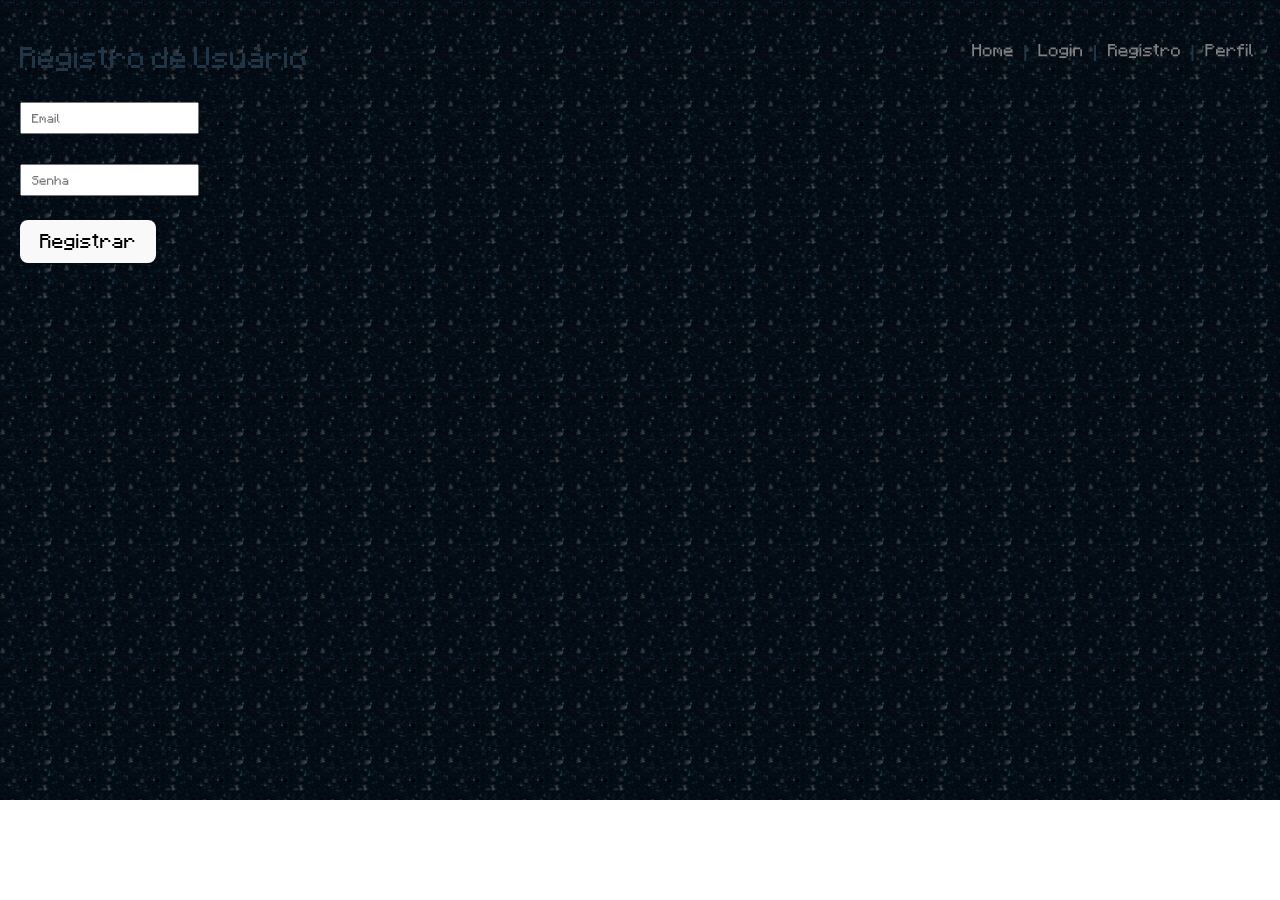
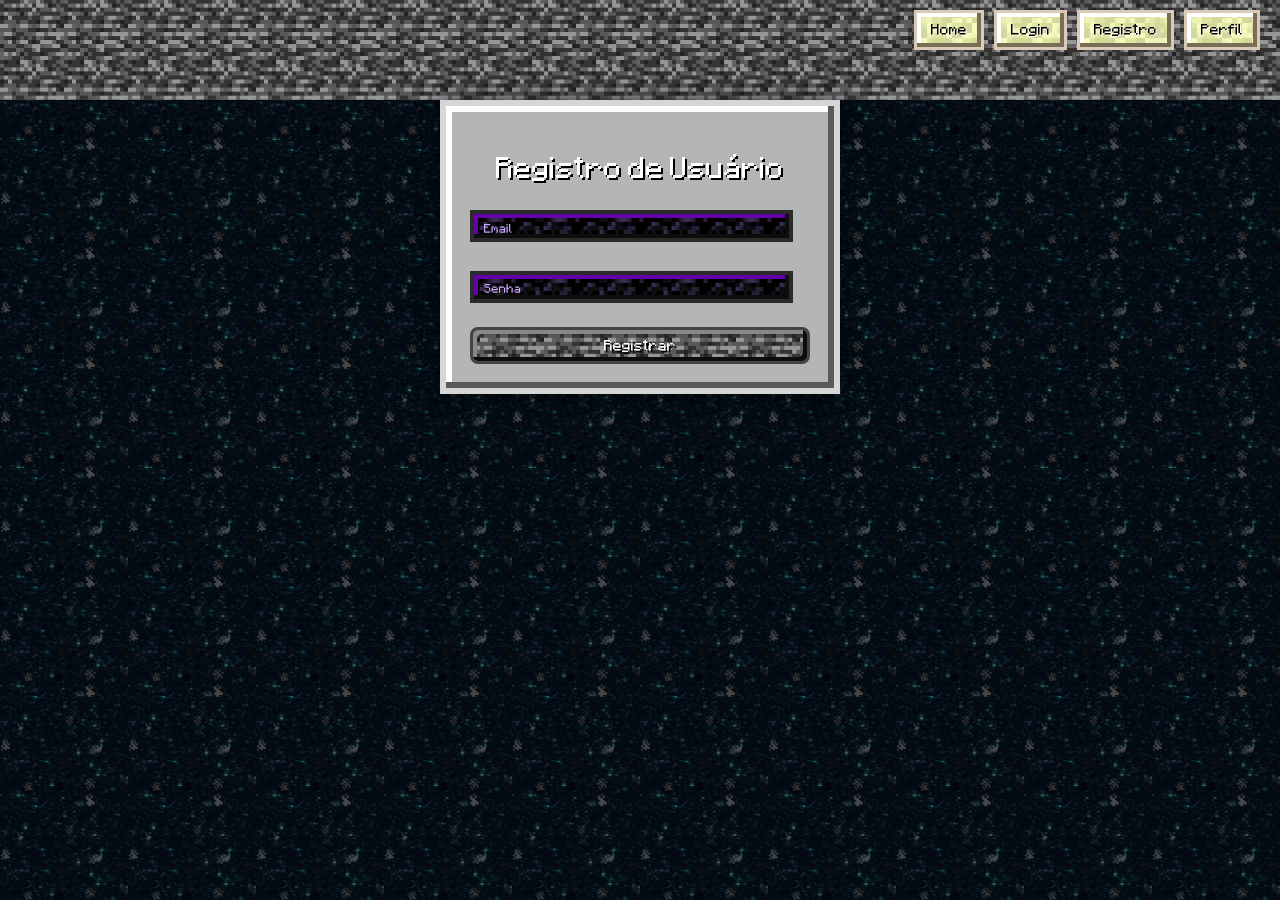
Before and after one commit to Qlqr1/biblioteca, a React (Vite) app in the folder frontend/: page /register in a window 1280 px wide. Before the commit the page ends 800 px from the top, so only its background shows below. Built offline with nearby package versions, Linux system fonts and the light colour scheme.

Commit message:
Grandes mudanças de estilo
Estilização de todas as páginas do sistema, desde botões até texto.

```diff
--- a/frontend/src/App.jsx
+++ b/frontend/src/App.jsx
@@ -1,39 +1,36 @@
 import { BrowserRouter as Router, Routes, Route, Link, Navigate } from 'react-router-dom';
 import Login from './components/Login';
-import Register from './components/Register.jsx'; // <--- NOVIDADE 1: Importar o componente
+import Register from './components/Register.jsx';
 import Dashboard from './components/Dashboard';
 import Inicio from './components/Inicio.jsx';
 import Livro from './components/Livro.jsx';
 
-// Componente que atua como um 'guarda de rota'
+// Guarda de rota
 const ProtectedRoute = ({ children }) => {
   const token = localStorage.getItem('token');
-  // Se não houver token, redireciona o usuário para a página de login
-  if (!token) {
-    return <Navigate to="/login" replace />;
-  }
-  // Se houver token, permite que o componente filho (Dashboard) seja renderizado
+  if (!token) return <Navigate to="/login" replace />;
   return children;
 };
 
 function App() {
   return (
     <Router>
-      <header>
-        <nav>
-          <Link to="/">Home</Link> |
-          <Link to="/login">Login</Link> |
-          <Link to="/register">Registro</Link> |
-          <Link to="/dashboard">Perfil</Link>
-        </nav>
-      </header>
+
+      {/* NAV — agora sem header */}
+      <nav className="nav-mc">
+        <Link to="/" className="nav-btn">Home</Link>
+        <Link to="/login" className="nav-btn">Login</Link>
+        <Link to="/register" className="nav-btn">Registro</Link>
+        <Link to="/dashboard" className="nav-btn">Perfil</Link>
+      </nav>
+
+      {/* ROTAS */}
       <Routes>
-        {/* Rotas Públicas */}
         <Route path="/" element={<Inicio />} />
         <Route path="/login" element={<Login />} />
         <Route path="/register" element={<Register />} />
         <Route path="/livro/:id" element={<Livro />} />
-        {/* Rota Protegida */}
+
         <Route
           path="/dashboard"
           element={
--- a/frontend/src/components/Dashboard.jsx
+++ b/frontend/src/components/Dashboard.jsx
@@ -11,35 +11,28 @@ function Dashboard() {
   const handleSubmit = async (e) => {
     e.preventDefault();
     try {
-      // 1. Envia os dados para a rota de registro do backend
       await api.post('/auth/texto', { titulo, conteudo });
-      // 2. Notifica o usuário e redireciona para o login
       alert('Livro postado com sucesso!');
-
     } catch (error) {
-      // 3. Trata erros, como 'Email já cadastrado'
       const message = error.response?.data?.message || 'Erro ao postar. Tente novamente.';
       alert(message);
     }
   };
 
   useEffect(() => {
-    // Esta função tenta acessar a rota protegida do backend
     const fetchProtectedData = async () => {
       try {
-        // A requisição usa o interceptor do Axios para enviar o token automaticamente
         const response = await api.get('http://localhost:5000/api/protected');
         setMessage(response.data.message);
       } catch (error) {
-        // Se houver um erro, o token pode estar inválido. Redireciona para o login.
         console.error('Erro ao acessar rota protegida:', error);
-        localStorage.removeItem('token'); // Remove o token inválido
+        localStorage.removeItem('token');
         navigate('/login');
       }
     };
 
     fetchProtectedData();
-  }, [navigate]); // O array vazio garante que o efeito só rode uma vez
+  }, [navigate]);
 
   const handleLogout = () => {
     localStorage.removeItem('token');
@@ -48,31 +41,39 @@ function Dashboard() {
 
   return (
     <>
-      <div style={{ padding: '20px' }}>
-          <h2>Perfil</h2>
+      <div className="painel-inventario">
+        <h2 className="titulo-secao">Perfil</h2>
         <p>{message}</p>
-          <button onClick={handleLogout}>Sair</button>
+        <button className="botao-bedrock" onClick={handleLogout}>Sair</button>
       </div>
-      <div>
-          <h3>Postar livro</h3>
+
+      <div className="painel-inventario">
+        <h3 className="titulo-secao">Postar Livro</h3>
+
         <form onSubmit={handleSubmit}>
           <input
             type="text"
+            className="input-obsidian"
             value={titulo}
             onChange={(e) => setTitulo(e.target.value)}
             placeholder="Título do Livro"
             required
           />
+
           <br /><br />
-            <input
-              type="text"
+
+          <textarea
+            className="input-obsidian"
             value={conteudo}
             onChange={(e) => setConteudo(e.target.value)}
             placeholder="Conteúdo do livro"
+            rows={5}
             required
           />
+
           <br /><br />
-            <button type="submit">Adicionar Livro</button>
+
+          <button className="botao-bedrock" type="submit">Adicionar Livro</button>
         </form>
       </div>
     </>
--- a/frontend/src/components/Login.jsx
+++ b/frontend/src/components/Login.jsx
@@ -28,8 +28,8 @@ function Login() {
   };
 
   return (
-    <div style={{ padding: '20px' }}>
-      <h2>Login</h2>
+    <div className="painel-inventario" style={{ maxWidth: '400px', marginTop: '100px' }}>
+      <h2 style={{ color: '#fff', textShadow: '2px 2px #000', textAlign: 'center' }}>Login</h2>
       <form onSubmit={handleSubmit}>
         <input
           type="email"
@@ -37,6 +37,7 @@ function Login() {
           onChange={(e) => setEmail(e.target.value)}
           placeholder="Email"
           required
+          className="input-obsidian"
         />
         <br /><br />
         <input
@@ -45,9 +46,10 @@ function Login() {
           onChange={(e) => setPassword(e.target.value)}
           placeholder="Senha"
           required
+          className="input-obsidian"
         />
         <br /><br />
-        <button type="submit">Entrar</button>
+        <button type="submit" className="botao-bedrock" style={{ width: '100%' }}>Entrar</button>
       </form>
     </div>
   );
--- a/frontend/src/components/Register.jsx
+++ b/frontend/src/components/Register.jsx
@@ -26,8 +26,8 @@ function Register() {
     };
 
     return (
-        <div style={{ padding: '20px' }}>
-            <h2>Registro de Usuário</h2>
+        <div className="painel-inventario" style={{ maxWidth: '400px', marginTop: '100px' }}>
+            <h2 style={{ color: '#fff', textShadow: '2px 2px #000', textAlign: 'center' }}>Registro de Usuário</h2>
             <form onSubmit={handleSubmit}>
                 <input
                     type="email"
@@ -35,6 +35,7 @@ function Register() {
                     onChange={(e) => setEmail(e.target.value)}
                     placeholder="Email"
                     required
+                    className="input-obsidian"
                 />
                 <br /><br />
                 <input
@@ -43,9 +44,10 @@ function Register() {
                     onChange={(e) => setPassword(e.target.value)}
                     placeholder="Senha"
                     required
+                    className="input-obsidian"
                 />
                 <br /><br />
-                <button type="submit">Registrar</button>
+                <button type="submit" className="botao-bedrock" style={{ width: '100%' }}>Registrar</button>
             </form>
         </div>
     );
--- a/frontend/src/index.css
+++ b/frontend/src/index.css
@@ -3,10 +3,12 @@
   src: url("/fonts/Minecraftia-Regular.ttf") format("truetype");
 }
 
+/* ---------------------- */
+/* RESET E BASE           */
+/* ---------------------- */
 input {
   font-family: "Minecraftia", sans-serif !important;
   font-size: 10px;
-
   height: 32px;
   padding: 8px 10px;
   box-sizing: border-box;
@@ -24,9 +26,10 @@ textarea::placeholder {
   line-height: 1.5;
   font-weight: 400;
 
-  color-scheme: light dark;
-  color: rgba(255, 255, 255, 0.87);
-  background-color: #242424;
+  background-image: url("/img/bedrock.jpeg");
+  background-size: 5%;
+  background-repeat: repeat;
+  background-position: top left;
 
   font-synthesis: none;
   text-rendering: optimizeLegibility;
@@ -39,15 +42,14 @@ body {
   margin: 0;
   min-width: 320px;
   min-height: 100vh;
-  background-image: url(/public/img/portal.gif);
-  background-size: 5%;
+
+  background-image: url("/img/portal.gif");
+  background-size: 10%;
+  background-repeat: repeat;
+  background-position: top left;
 }
 
-h1 {
-  font-size: 3.2em;
-  line-height: 1.1;
-}
-
+/* garante que regras genéricas de button não escondam a textura */
 button {
   border-radius: 8px;
   border: 1px solid transparent;
@@ -55,9 +57,9 @@ button {
   font-size: 1em;
   font-weight: 500;
   font-family: inherit;
-  background-color: #1a1a1a;
+  background-color: transparent;
   cursor: pointer;
-  transition: border-color 0.25s;
+  transition: border-color 0.25s, transform 0.12s;
 }
 
 button:hover {
@@ -69,46 +71,109 @@ button:focus-visible {
   outline: 4px auto -webkit-focus-ring-color;
 }
 
+/* ---------------------- */
+/* BOTÕES BEDROCK         */
+/* ---------------------- */
+button.botao-bedrock,
+.botao-bedrock {
+  border-radius: 8px;
+  border: 3px solid #444;
+  padding: 0.6em 1.2em;
+  font-size: 12px;
+  font-weight: 500;
+  font-family: "Minecraftia";
+  cursor: pointer;
+
+  background-image: url("/img/bedrock.jpeg") !important;
+  background-size: 64px !important;
+  background-repeat: repeat !important;
+  background-position: center !important;
+
+  background-color: #1a1a1a !important;
+  color: #fff;
+  text-shadow: 2px 2px #000;
+
+  box-shadow:
+    inset -4px -4px 0 #0d0d0d,
+    inset 4px 4px 0 #888;
+}
+
+button.botao-bedrock:hover,
+.botao-bedrock:hover {
+  filter: brightness(1.15);
+  border-color: #8a2be2;
+  transform: translateY(-2px);
+}
+
+/* ---------------------- */
+/* NAV CORRIGIDA – NÃO QUEBRA O TÍTULO */
+/* ---------------------- */
+header {
+  display: none !important;
+}
+
+.nav-mc {
+  position: absolute;
+  top: 10px;
+  right: 20px;
+  display: flex;
+  gap: 10px;
+  font-family: "Minecraftia", sans-serif;
+  z-index: 999;
+}
+
+.nav-btn {
+  padding: 8px 14px;
+  border: 3px solid #d9cbb8;
+  font-size: 12px;
+  font-family: "Minecraftia";
+  text-decoration: none;
+
+  background-image: url("/img/endstone.jpeg");
+  background-size: 80px;
+  background-repeat: repeat;
+
+  color: #000;
+  text-shadow: 1px 1px #fff;
+
+  box-shadow:
+    inset -4px -4px 0 #7a6d55,
+    inset 4px 4px 0 #ffffff;
+
+  cursor: pointer;
+  transition: transform 0.15s ease, filter 0.2s ease;
+}
+
+.nav-btn:hover {
+  filter: brightness(1.2);
+  transform: scale(1.05);
+  border-color: #e4d7c3;
+}
+
+/* ---------------------- */
+/* MODO CLARO             */
+/* ---------------------- */
 @media (prefers-color-scheme: light) {
   :root {
     color: #213547;
-    background-color: #ffffff;
   }
 
   a:hover {
     color: #747bff;
   }
-
-  button {
-    background-color: #f9f9f9;
-  }
 }
 
-nav {
-  position: absolute;
-  top: 5%;
-  right: 2%;
-
-  display: flex;
-  gap: 10px;
-  font-family: "Minecraftia", sans-serif;
-}
-
-nav a {
-  color: #808080;
-  text-decoration: none;
-  font-size: 14px;
-}
-
-nav a:hover {
-  color: #ffffff;
-}
-
+/* ---------------------- */
+/* CARDS DE LIVRO         */
+/* ---------------------- */
 .livros-container {
-  display: flex;
-  flex-direction: column;
-  gap: 15px;
-  margin-top: 20px;
+  display: grid;
+  grid-template-columns: repeat(auto-fill, minmax(180px, 1fr));
+  gap: 12px;
+  margin-top: 25px;
+  padding: 10px;
+  width: 90%;
+  max-width: 900px;
 }
 
 .livros-container.vazio {
@@ -126,23 +191,149 @@ nav a:hover {
   text-align: center;
 }
 
-.erro-container {
-  height: 70vh;
-  display: flex;
-  justify-content: center;
-  align-items: center;
+.livro-card {
+  background: #8b8b8b;
+  border: 4px solid #c6c6c6;
+  box-shadow:
+    inset -4px -4px 0 #555555,
+    inset 4px 4px 0 #ffffff;
+  padding: 10px;
+  cursor: pointer;
+  font-family: "Minecraftia";
+  color: #ffffff;
+  text-shadow: 2px 2px #000;
+  user-select: none;
+  transition: transform 0.15s ease;
 }
 
-.erro-msg {
+.livro-card:hover {
+  background: #a0a0a0;
+  transform: scale(1.03);
+  box-shadow:
+    inset -4px -4px 0 #444444,
+    inset 4px 4px 0 #f0f0f0;
+}
+
+.livro-card h3 {
+  margin: 5px 0 10px;
+  font-size: 14px;
+}
+
+.livro-card p {
+  margin: 0;
+  font-size: 10px;
+}
+
+/* ---------------------- */
+/* PAINEL INVENTÁRIO      */
+/* ---------------------- */
+.painel-inventario {
+  background: #b5b5b5;
+  border: 6px solid #d6d6d6;
+  box-shadow:
+    inset -6px -6px 0 #5a5a5a,
+    inset 6px 6px 0 #ffffff,
+    0 0 20px rgba(0, 0, 0, 0.6);
+  width: 70%;
+  margin: 40px auto;
+  padding: 24px;
   font-family: "Minecraftia";
-  font-size: 22px;
-  color: #ff4d4d;
-  text-shadow: 2px 2px 0px #000;
-  background: rgba(20, 20, 20, 0.85);
-  padding: 15px 25px;
-  border: 20px solid transparent;
-  border-image-source: url("/img/Redstone_blok_tile.jpg");
-  border-image-slice: 30;
-  border-image-width: 20px;
-  border-image-repeat: round;
+  color: #000;
+  text-shadow: 1px 1px #fff;
+  box-sizing: border-box;
+  border-radius: 0;
 }
+
+/* ---------------------- */
+/* TÍTULOS E CONTEÚDO     */
+/* ---------------------- */
+.titulo-livro {
+  font-size: 14px;
+  margin-bottom: 10px;
+  text-shadow: 2px 2px #000;
+  color: #fff;
+  line-height: 1.4;
+}
+
+.autor-livro {
+  font-size: 12px;
+  margin-bottom: 12px;
+  color: #fff;
+  text-shadow: 2px 2px #000;
+}
+
+.conteudo-livro {
+  font-size: 12px;
+  line-height: 1.7;
+  white-space: pre-wrap;
+  color: #fff;
+  text-shadow: 2px 2px #000;
+}
+
+.painel-inventario .titulo-livro,
+.painel-inventario .autor-livro,
+.painel-inventario .conteudo-livro {
+  font-family: "Minecraftia", monospace;
+}
+
+html,
+body {
+  margin: 0 !important;
+  padding: 0 !important;
+  background-color: black;
+}
+
+.header-container {
+  width: 100%;
+  text-align: center;
+  margin-top: 20px;
+}
+
+.titulo-ender {
+  font-family: "Minecraftia";
+  font-size: 40px;
+  margin: 0;
+  padding: 0;
+  color: #d27cff;
+  text-shadow:
+    3px 3px 0px #000,
+    0 0 10px #b340ff,
+    0 0 20px #7a00cc;
+  display: block;
+  width: 100%;
+}
+
+.subtitulo {
+  margin-top: 8px;
+  font-size: 14px;
+  font-family: "Minecraftia";
+  color: #e6d6ff;
+  text-shadow: 2px 2px #000;
+}
+
+/* ---------------------- */
+/* INPUTS OBSIDIAN        */
+/* ---------------------- */
+.input-obsidian {
+  font-family: "Minecraftia", sans-serif !important;
+  font-size: 12px;
+  padding: 10px;
+  width: 95%;
+  border: 4px solid #2b2b2b;
+
+  background-image: url("/img/obsidian.jpeg") !important;
+  background-size: 64px !important;
+  background-repeat: repeat !important;
+  background-position: center !important;
+
+  color: #fff;
+  text-shadow: 1px 1px #000;
+
+  box-shadow:
+    inset -4px -4px 0 #0d0d0d,
+    inset 4px 4px 0 #6400a8;
+}
+
+.input-obsidian::placeholder {
+  color: #cdaaff;
+}
```
Also changed, not shown: frontend/src/components/Inicio.jsx (+12 -9 lines), frontend/src/components/Livro.jsx (+7 -7 lines), 1 other file (tests, documents, lock files or other folders). Lines whose indentation alone changed are shown as unchanged.
